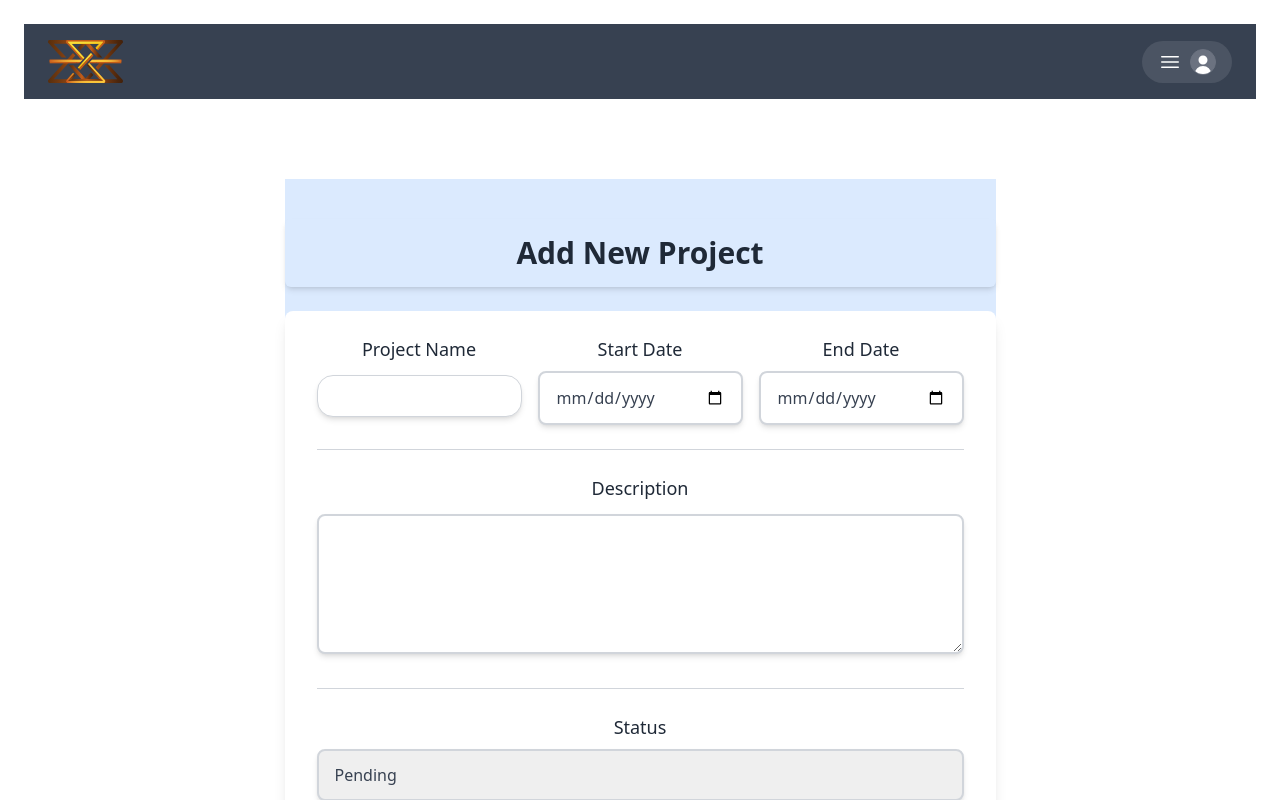
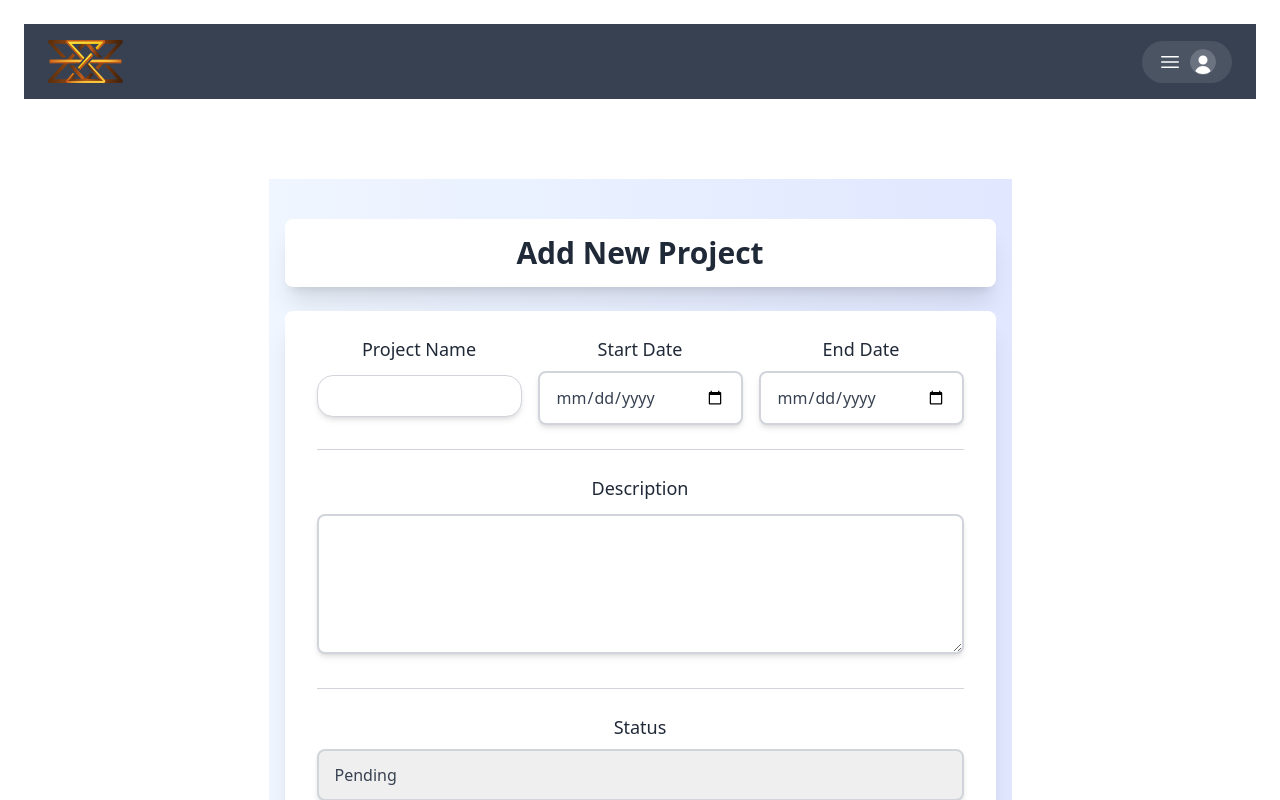
Before and after one commit to Wonderofyou/ProjectManagementTools, a React (Vite) app in the folder frontend/: page /account/projects/new in a window 1280 px wide. Shown: the top 800 px of the page. Built offline with nearby package versions, Linux system fonts and the light colour scheme; no server answers.

Commit message:
config add project page UI

```diff
--- a/frontend/src/pages/AddNewProjectPage.jsx
+++ b/frontend/src/pages/AddNewProjectPage.jsx
@@ -28,11 +28,11 @@ export default function AddNewProjectPage() {
     };
 
     return (
-        <div className="max-w-full mx-auto mt-10 bg-blue-100 py-10">
-            <h1 className="text-3xl font-semibold text-gray-800 mb-6 text-center bg-white- py-4 rounded-md shadow-md">
+        <div className="max-w-full mx-auto mt-10 bg-gradient-to-r from-blue-50 to-indigo-100 py-10 px-4">
+            <h1 className="text-3xl font-semibold text-gray-800 mb-6 text-center bg-white py-4 rounded-lg shadow-xl">
                 Add New Project
             </h1>
-            <form onSubmit={handleSubmit} className="bg-white shadow-lg rounded-lg px-8 pt-6 pb-8 mb-4 max-w-4xl mx-auto">
+            <form onSubmit={handleSubmit} className="bg-white shadow-xl rounded-lg px-8 pt-6 pb-8 mb-4 max-w-4xl mx-auto">
                 <div className="flex gap-4 mb-6">
                     <div className="flex-1">
                         <label className="block text-lg font-medium text-gray-800 mb-2">Project Name</label>
@@ -41,7 +41,7 @@ export default function AddNewProjectPage() {
                             name="name"
                             value={formData.name}
                             onChange={handleChange}
-                            className="shadow-md appearance-none border-2 border-gray-300 rounded-lg w-full py-3 px-4 text-gray-700 focus:outline-none focus:ring-2 focus:ring-blue-500"
+                            className="shadow-md appearance-none border-2 border-gray-300 rounded-lg w-full py-3 px-4 text-gray-700 focus:outline-none focus:ring-2 focus:ring-blue-600 transition duration-300 ease-in-out hover:border-blue-500"
                             required
                         />
                     </div>
@@ -52,7 +52,7 @@ export default function AddNewProjectPage() {
                             name="start_date"
                             value={formData.start_date}
                             onChange={handleChange}
-                            className="shadow-md appearance-none border-2 border-gray-300 rounded-lg w-full py-3 px-4 text-gray-700 focus:outline-none focus:ring-2 focus:ring-blue-500"
+                            className="shadow-md appearance-none border-2 border-gray-300 rounded-lg w-full py-3 px-4 text-gray-700 focus:outline-none focus:ring-2 focus:ring-blue-600 transition duration-300 ease-in-out hover:border-blue-500"
                             required
                         />
                     </div>
@@ -63,7 +63,7 @@ export default function AddNewProjectPage() {
                             name="end_date"
                             value={formData.end_date}
                             onChange={handleChange}
-                            className="shadow-md appearance-none border-2 border-gray-300 rounded-lg w-full py-3 px-4 text-gray-700 focus:outline-none focus:ring-2 focus:ring-blue-500"
+                            className="shadow-md appearance-none border-2 border-gray-300 rounded-lg w-full py-3 px-4 text-gray-700 focus:outline-none focus:ring-2 focus:ring-blue-600 transition duration-300 ease-in-out hover:border-blue-500"
                             required
                         />
                     </div>
@@ -75,7 +75,7 @@ export default function AddNewProjectPage() {
                         name="description"
                         value={formData.description}
                         onChange={handleChange}
-                        className="shadow-md appearance-none border-2 border-gray-300 rounded-lg w-full py-3 px-4 text-gray-700 focus:outline-none focus:ring-2 focus:ring-blue-500"
+                        className="shadow-md appearance-none border-2 border-gray-300 rounded-lg w-full py-3 px-4 text-gray-700 focus:outline-none focus:ring-2 focus:ring-blue-600 transition duration-300 ease-in-out hover:border-blue-500"
                         required
                     />
                 </div>
@@ -86,7 +86,7 @@ export default function AddNewProjectPage() {
                         name="status"
                         value={formData.status}
                         onChange={handleChange}
-                        className="shadow-md appearance-none border-2 border-gray-300 rounded-lg w-full py-3 px-4 text-gray-700 focus:outline-none focus:ring-2 focus:ring-blue-500"
+                        className="shadow-md appearance-none border-2 border-gray-300 rounded-lg w-full py-3 px-4 text-gray-700 focus:outline-none focus:ring-2 focus:ring-blue-600 transition duration-300 ease-in-out hover:border-blue-500"
                     >
                         <option value="Pending">Pending</option>
                         <option value="In Progress">In Progress</option>
@@ -96,7 +96,7 @@ export default function AddNewProjectPage() {
                 <div className="flex justify-center items-center">
                     <button
                         type="submit"
-                        className="bg-blue-600 hover:bg-blue-700 text-white font-semibold py-3 px-6 rounded-lg transition duration-300"
+                        className="bg-blue-600 hover:bg-blue-700 text-white font-semibold py-3 px-6 rounded-lg transition duration-300 ease-in-out transform hover:scale-105"
                     >
                         Create Project
                     </button>
```
